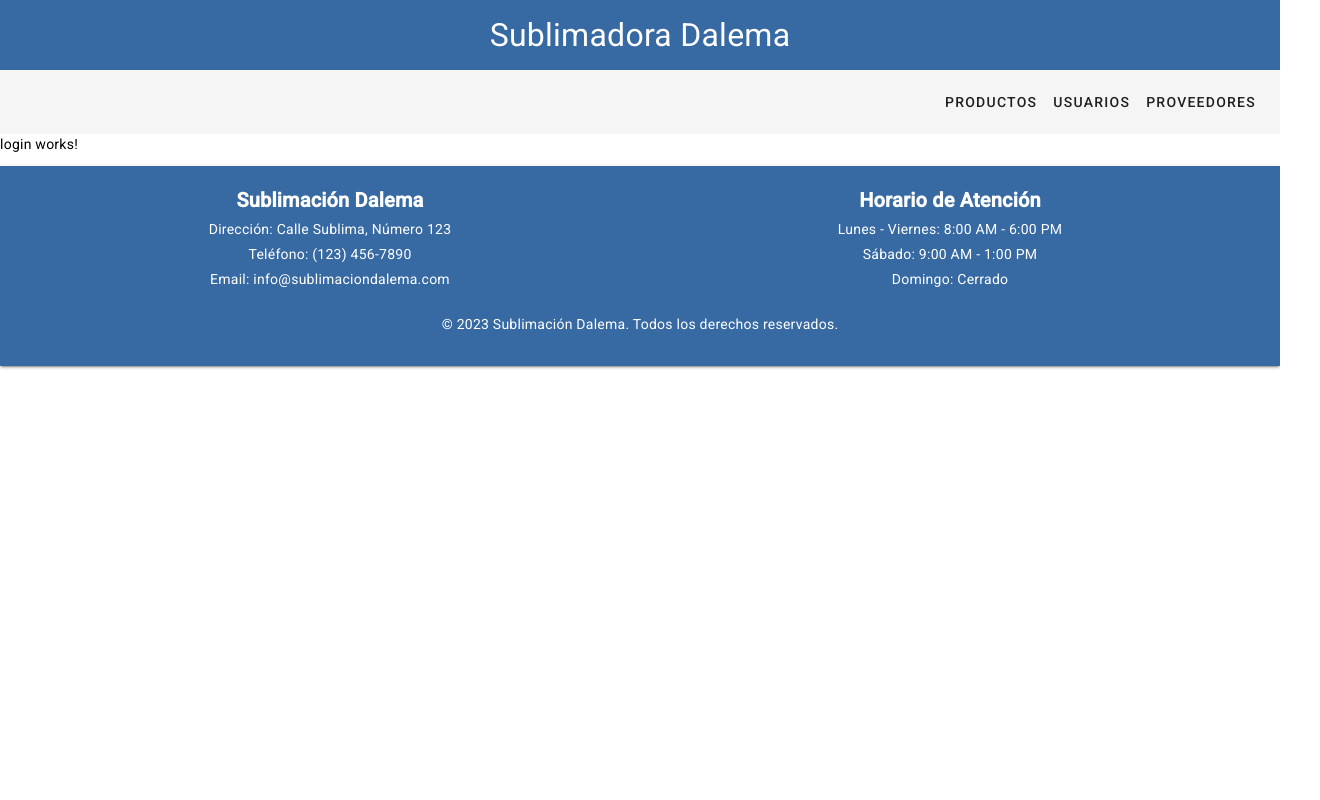
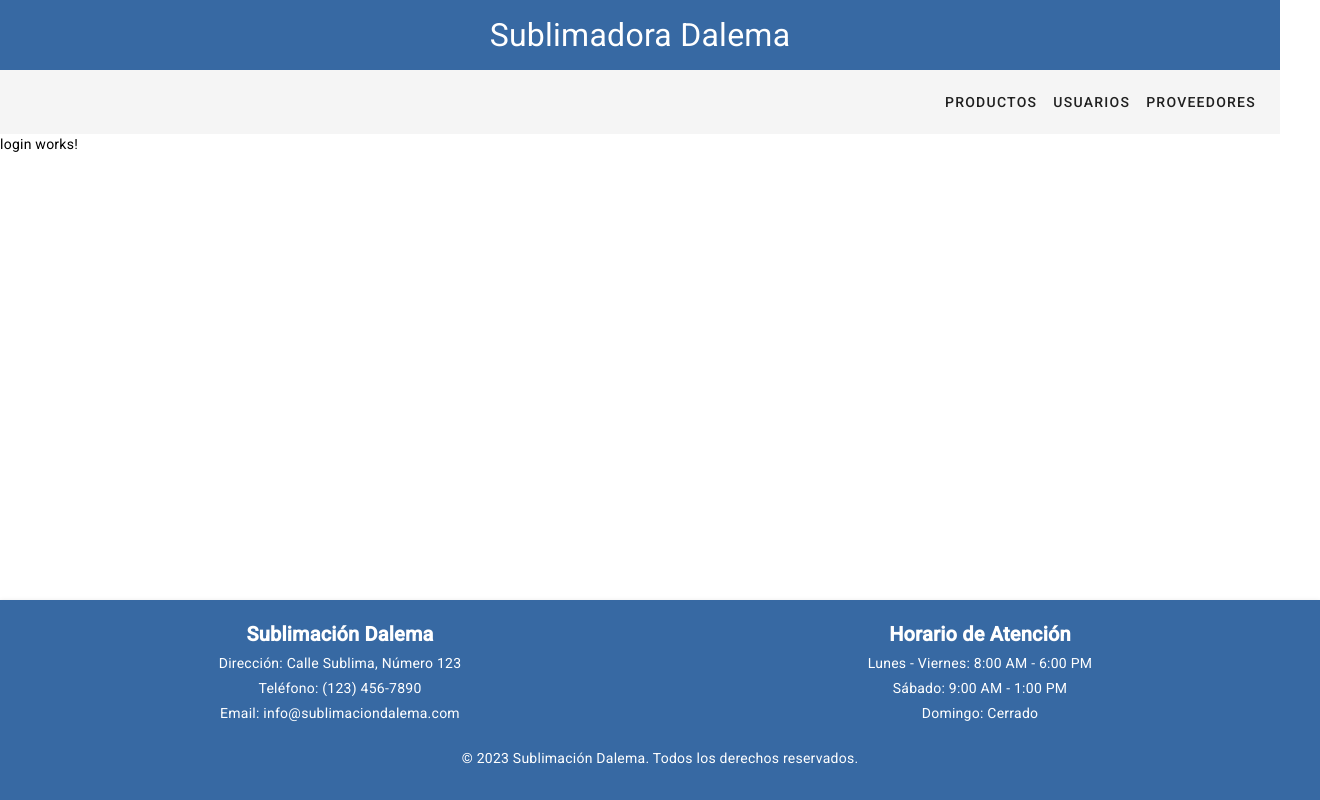
Before and after one commit to angelicasiles/Laboratorio7, an Angular app: page / in a window 1280 px wide. Shown: the whole page, 1320 px wide, since content can reach past the window. Built offline with nearby package versions, Linux system fonts and the light colour scheme.

Commit message:
Modificación en el footer

```diff
--- a/src/app/shared/components/footer/footer.component.scss
+++ b/src/app/shared/components/footer/footer.component.scss
@@ -34,3 +34,12 @@ footer {
     margin-top: 20px;
     color: #ffffff;
   }
+
+
+  .mat-elevation-z2{
+    padding: 20px;
+    text-align: center;
+    position: absolute;
+    bottom: 0;
+    width: 100%;
+  }
```
